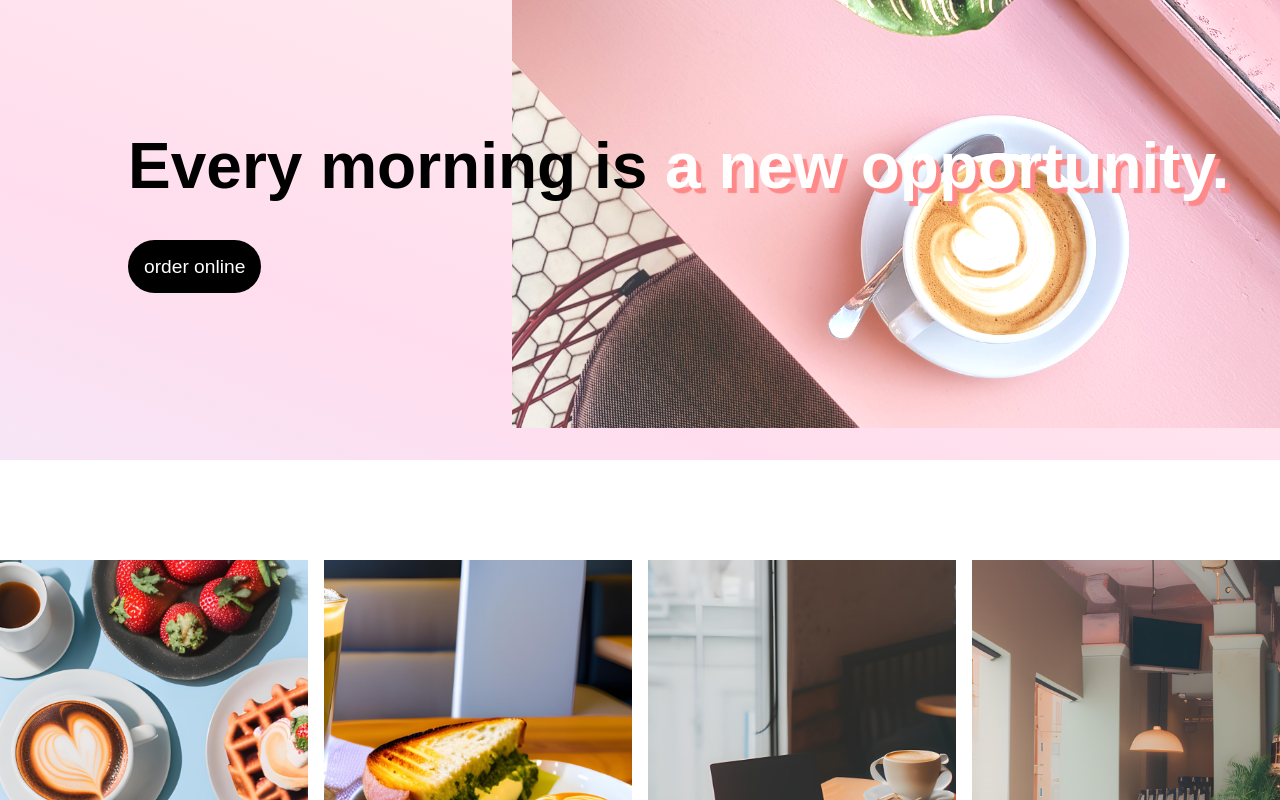
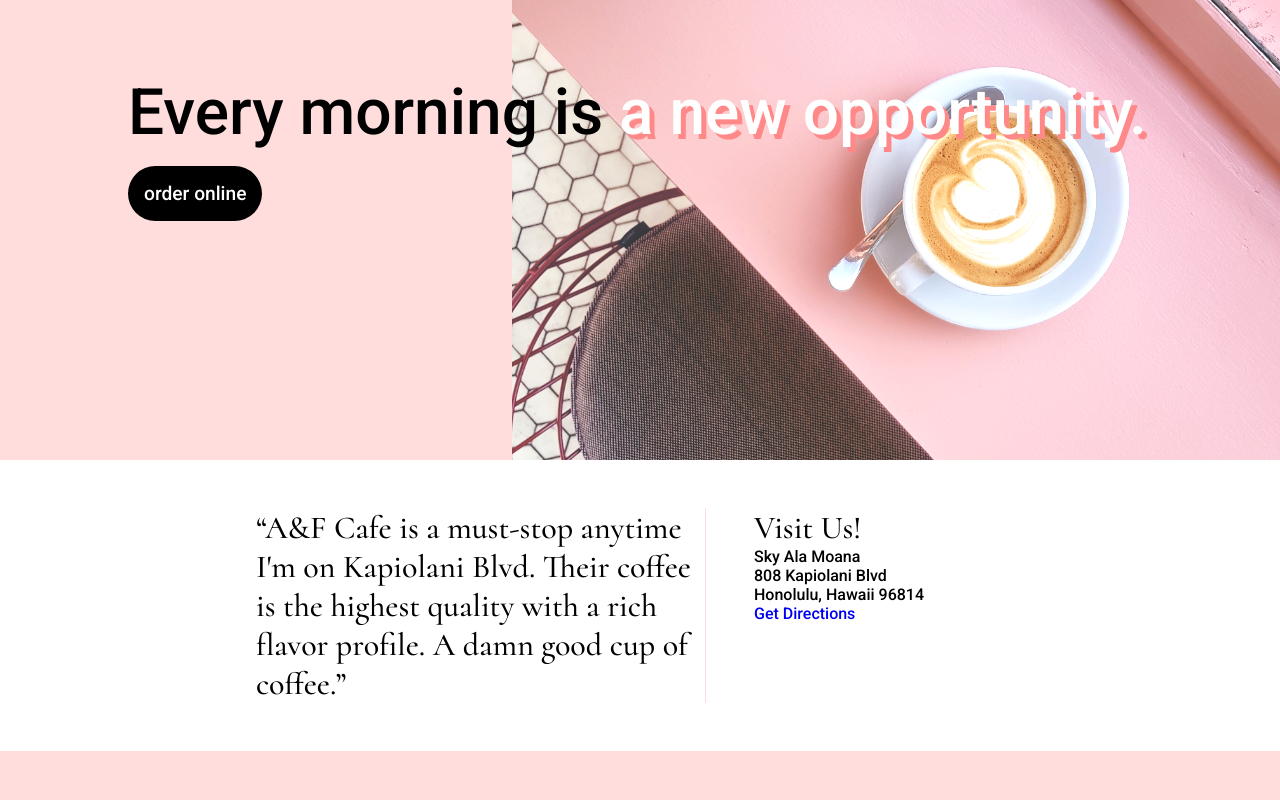
Before and after one commit to yatfu/AnF-Cafe, a Gatsby site: page / in a window 1280 px wide. Shown: the part 260-1060 px from the top of the page. Built offline with nearby package versions, Linux system fonts and the light colour scheme; Gatsby itself is replaced by a stand-in of ours.

Commit message:
added about us section, added css

```diff
--- a/src/components/Footer.js
+++ b/src/components/Footer.js
@@ -1,10 +1,11 @@
 import React from 'react';
+import '../styles/footer.css';
 
 export default function Footer() {
   return (
     <footer className="footer">
       <div className="container">
-        <p>This is the footer. Replace this text with your footer content.</p>
+        <p>Careers, contact information, copyright ©, nutrition/allergens, </p>
       </div>
     </footer>
   );
--- a/src/components/Layout.js
+++ b/src/components/Layout.js
@@ -7,7 +7,7 @@
   return (
     <div className='layout'>
       <Navbar />
-      <div className='content'>
+      <div>
         { children }
       </div>
       <Footer />
--- a/src/components/Navbar.js
+++ b/src/components/Navbar.js
@@ -5,11 +5,10 @@
 export default function Navbar() {
   return (
     <nav className="navbar">
-      <h1 className="nav-logo">A<span>&</span>F</h1>
+      <a href='#'><h1 className="nav-logo">A<span>&</span>F</h1></a>
       <ul className="nav-links">
         <li><a href='#'>menu</a></li>
-        <li><a href='#'>location</a></li>
-        <li><a href='#'>about</a></li>
+        <li><a href='#'>our story</a></li>
         <li><a href='#'>order online</a></li>
       </ul>
       <Hamburger />
--- a/src/pages/index.js
+++ b/src/pages/index.js
@@ -8,6 +8,8 @@
 import card2 from '../../static/card2.png'
 import card3 from '../../static/card3.png'
 import card4 from '../../static/card4.png'
+import aboutUsPicture from '../../static/about-us-picture.jpg'
+
 
 import '../styles/index.css'
 
@@ -15,17 +17,31 @@
   return (
     <div>
       <Layout>
-        <section id='section-hero'>
+        <section id='section-hero' className='section'>
           <img src={heroImage} />
           <div id='hero-overlay'></div>
-          <div id='hero-content'>
-            <h1>Every morning is <span className='white-text'>a new opportunity.</span></h1>
-            <Link to='#' id='hero-button'>order online</Link>
+          <div className='ten-percent-padding'>
+            <h1 id='hero-text'>Every morning is <span className='white-text'>a new opportunity.</span></h1>
+            <Link to='#' className='button' >order online</Link>
           </div>
 
         </section>
-        <section id='section-news'>
-          <div id='news-cards'>
+        <section id='section-location' className='section'>
+          <div className='grid five-three'>
+            <div className='grid-item border-right'>
+              <h2>“A&F Cafe is a must-stop anytime I'm on Kapiolani Blvd. Their coffee is the highest quality with a rich flavor profile. A damn good cup of coffee.”</h2>
+            </div>
+            <div className='grid-item'>
+              <h2>Visit Us!</h2>
+              <p>Sky Ala Moana</p>
+              <p>808 Kapiolani Blvd</p>
+              <p>Honolulu, Hawaii 96814</p>
+              <a href='https://goo.gl/maps/kP24KXH3WFwxJVBh9' target="_blank">Get Directions</a>
+            </div>
+          </div>
+          </section>
+        <section id='section-news' className='section'>
+          <div id='news-cards' className="ten-percent-padding">
             <Card image={card1} header='Waffle Wednesdays!'></Card>
             <Card image={card2} header='New Items' subtext='Commodo Lorem commodo dolor fugiat dolor commodo culpa elit aliqua irure sit ullamco consectetur. Qui deserunt do eu ad consectetur officia est amet amet ex eiusmod anim.'>
             </Card>
@@ -34,19 +50,37 @@
 
           </div>
         </section>
-        <section id='section-menu'>
-
-        </section>
-        <section id='section-location'>
-
-        </section>
         <section id='section-gallery'>
 
         </section>
-        <section id='section-careers'>
-
+        <section id='section-about' className='section ten-percent-padding'>
+          <div id="about-content">
+            <h1>Our Story</h1>
+            <h2>A&F Cafe was born from a shared dream and a passion for culinary excellence. The story begins with two coworkers, Keanu and Fanny, who embarked on a journey to bring their vision of a charming café to life.</h2>
+            <Link to='#' className='button'>learn more</Link>
+          </div>
+          <img id='about-image' src={aboutUsPicture} />
         </section>
       </Layout>
     </div>
   );
 }
+
+/**
+ *
+A&F Cafe was born from a shared dream and a passion for culinary excellence. The story begins with two friends, Keanu and Fanny, who embarked on a journey to bring their vision of a charming café to life.
+
+Fanny, with her adventurous spirit and love for flavors from around the world, had always dreamed of creating a space where people could gather and indulge in exquisite cuisine. With her extensive experience in the culinary industry, she possessed a deep understanding of the art of food and the importance of quality ingredients.
+
+Keanu, on the other hand, had an innate talent for creating warm and inviting atmospheres. His eye for design and knack for creating spaces that radiated comfort and hospitality were unmatched. He believed that a great dining experience was not only about the food but also about the ambiance and the personal touch that guests would feel as soon as they walked through the door.
+
+United by their shared vision, Keanu and Fanny set out on a quest to make their dream a reality. They spent countless hours brainstorming ideas, fine-tuning their menu, and searching for the perfect location that would capture the essence of their vision. After months of meticulous planning and hard work, A&F Cafe was finally born.
+
+The cafe's name, A&F, is a nod to the first initials of the two owners, Keanu and Fanny. It represents their partnership, their dedication, and their commitment to creating a culinary haven that would leave a lasting impression on every guest.
+
+From the moment A&F Cafe opened its doors, it quickly became a beloved gathering place for locals and visitors alike. People were drawn to the cafe's warm and inviting atmosphere, the tantalizing aroma of freshly brewed coffee, and the irresistible flavors that adorned every dish.
+
+Keanu and Fanny's passion for excellence and their unwavering commitment to quality have been the driving forces behind A&F Cafe's success. They believe that food has the power to bring people together, to create lasting memories, and to nourish both body and soul.
+
+Today, A&F Cafe continues to be a testament to Keanu and Fanny's dedication. It is a place where friends meet, families gather, and food lovers embark on a culinary journey. With each passing day, Keanu and Fanny strive to make A&F Cafe a destination that exceeds expectations, leaving a lasting impression on all who walk through its doors.
+ */
--- a/src/styles/card.css
+++ b/src/styles/card.css
@@ -2,7 +2,7 @@
   background-color: black;
   color: white;
   height: 24rem;
-  width: 20rem;
+  width: 100%; /** fills space */
 
   position: relative;
   overflow: hidden; /** to prevent bleeding outside card*/
@@ -13,8 +13,9 @@
 }
 
 .card h2 {
+  font-family: 'Roboto';
   font-size: 2.5rem;
-  text-shadow: 5px 5px 1px rgba(0,0,0,.5);
+  text-shadow: 4px 4px 0px rgba(0,0,0,.4);
 
   position: absolute;
   left: 10px; right: 10px;
--- /dev/null
+++ b/src/styles/footer.css
@@ -0,0 +1,4 @@
+.footer {
+  background-color: white;
+  height: 10rem;
+}
--- a/src/styles/global.css
+++ b/src/styles/global.css
@@ -1,11 +1,23 @@
+@import url('https://fonts.googleapis.com/css2?family=Cormorant:wght@300;500');
+@import url('https://fonts.googleapis.com/css2?family=Roboto:wght@100;300;500&display=swap');
+
 *, *::before, *::after {
   box-sizing:border-box;
+  margin: 0;
 }
 
 body {
   margin: 0;
-  background: linear-gradient(200deg, #fee 20%, #fde, #eef 80%);
-  font-family: sans-serif;
+  background: #fdd;
+  font-family: 'Roboto', sans-serif;
 }
 
+h1, h2, p {
+  font-family: Roboto;
+  font-weight: 500;
+}
+
+a {
+  text-decoration: none;
+}
 /** CARD LAB */
--- a/src/styles/index.css
+++ b/src/styles/index.css
@@ -1,21 +1,54 @@
+/** ELEMENTS */
+h1 {
+  color: #000;
+  font-size: 4rem;
+  font-weight: 400;
+}
+
+h2 {
+  font-family: 'Cormorant';
+  font-weight: 500;
+  font-size: 2rem;
+}
+
+/** CLASSES (temp, each component should be a react component)*/
+
+.section {
+  padding: 4rem 0;
+}
+
+.button {
+  background-color: black;
+  color: white;
+
+  padding: 1rem;
+  border-radius: 2rem;
+  font-size: 1.2rem;
+
+  box-sizing: border-box;
+  text-decoration: none;
+}
+
 /** HERO SECTION */
 
 #section-hero {
   position: relative;
   height: 80vh;
+  display: flex;
+  align-items: center;
+
 }
 
-#section-hero h1 {
-  color: #000;
-  font-size: 4rem;
+.white-text {
+  color: white;
+  text-shadow: 5px 5px 0px #f88;
 }
 
 #section-hero img, #hero-overlay {
   position: absolute;
-  width: 60%; height: 60%;
+  width: 60%; height: 100%;
   min-width: 766px;
   min-height: 30rem;
-  top: 20%;
   right: 0;
 
   z-index: -1;
@@ -29,35 +62,36 @@
   background-color: rgba(255,255,255,0.2);
 }
 
-#hero-content {
+#hero-text {
+  padding-bottom: 2rem;
+}
+
+.ten-percent-padding {
+  padding-left: 10%; padding-right: 10%;
+/**
   position: absolute;
   height: 100%;
   top: 40%;
   left: 10%;
+  margin-right: 10%;
+*/
 }
 
-#hero-button {
-
-  background-color: black;
-  color: white;
-
-  margin-top: 1rem;
-  padding: 1rem;
-  border-radius: 2rem;
-  font-size: 1.2rem;
-  text-decoration: none;
+.content h1 {
+  margin-bottom: 2rem;
 }
 
-.white-text {
-  color: white;
-  text-shadow: 5px 5px 1px #f88;
+.content h2 {
+  margin-bottom: 2rem;
+}
+
+.content p {
+  margin-bottom: 2rem;
 }
 
 /** NEWS SECTION */
 #section-news {
-  background-color: white;
-  padding:
-  100px 0;
+
 }
 
 #news-cards {
@@ -65,3 +99,47 @@
   justify-content: center;
   gap: 1rem;
 }
+
+/** LOCATION SECTION */
+
+#section-location {
+  background-color: white;
+  padding: 3rem 20%;
+}
+
+.grid {
+  display: grid;
+}
+
+.five-three {
+  grid-template-columns: 5fr 3fr;
+  gap: 3rem;
+}
+
+.border-right {
+  border-right: 1px solid #fdd;
+}
+
+/** ABOUT SECTION */
+
+#section-about {
+  height: 80vh;
+  display: flex;
+  flex-direction: row;
+  gap: 4rem;
+  background-color: white;
+}
+
+#about-content {
+  display: flex;
+  flex-direction: column;
+  justify-content: space-between;
+}
+
+/** RESPONSIVE */
+
+@media (max-width: 650px) {
+  .grid {
+    grid-template-columns: 1fr;
+  }
+}
--- a/src/styles/navbar.css
+++ b/src/styles/navbar.css
@@ -1,5 +1,3 @@
-@import url('https://fonts.googleapis.com/css2?family=Cormorant:wght@300&display=swap');
-
 .navbar {
   background-color: white;
   height: 5rem;
@@ -7,6 +5,9 @@
   display: flex;
   justify-content: space-between;
   align-items: center;
+
+  font-family: 'Cormorant', sans-serif;
+  font-weight: 500;
 }
 
 .nav-links {
@@ -24,12 +25,11 @@
 .nav-links a {
   font-size: 1.2rem;
   color: black;
-  text-decoration: none;
 }
 
 .nav-logo {
   font-family: Cormorant, sans-serif;
-  font-weight: normal;
+  font-weight: 300;
   font-size: 3rem;
 }
 
```
Also changed, not shown: src/pages/about.js (+3 -4 lines), static/about-us-picture.jpg (added).
